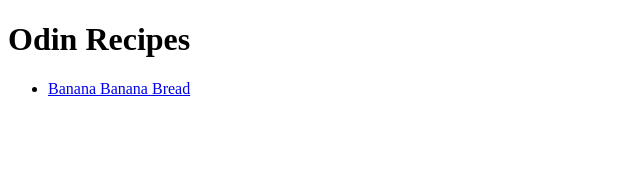
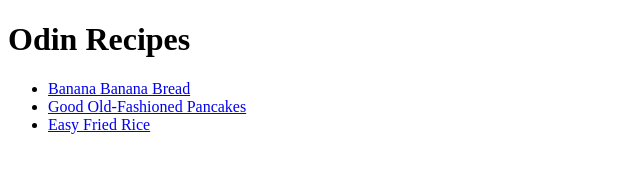
Before and after one commit to winsterz/odin-recipes, a plain HTML site: page index.html in a window 1280 px wide. Shown: the whole page, without its empty margins (0-640 px from the left). Drawn offline with Linux system fonts and the light colour scheme.

Commit message:
Update homepage with new recipes

```diff
--- a/index.html
+++ b/index.html
@@ -10,6 +10,8 @@
 
         <ul>
             <li> <a href = 'recipes/banana-banana-bread.html'> Banana Banana Bread </a> </li>
+            <li> <a href = 'recipes/good-old-fashioned-pancakes.html'> Good Old-Fashioned Pancakes </a></li>
+            <li> <a href = 'recipes/easy-fried-rice.html'> Easy Fried Rice </a></li>
         </ul>
 
 
```
